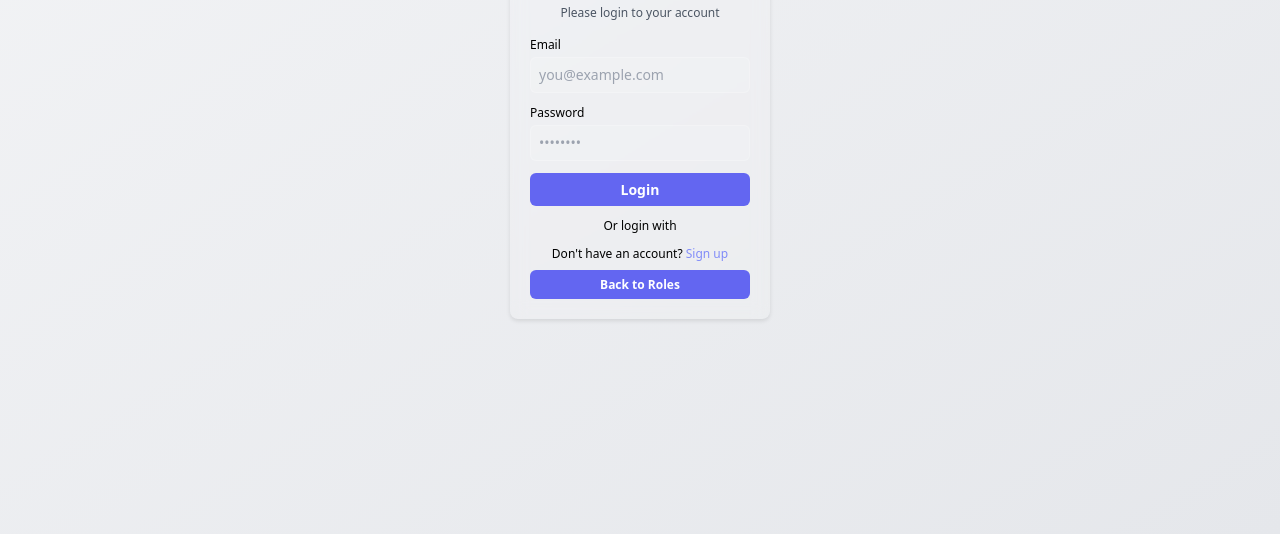
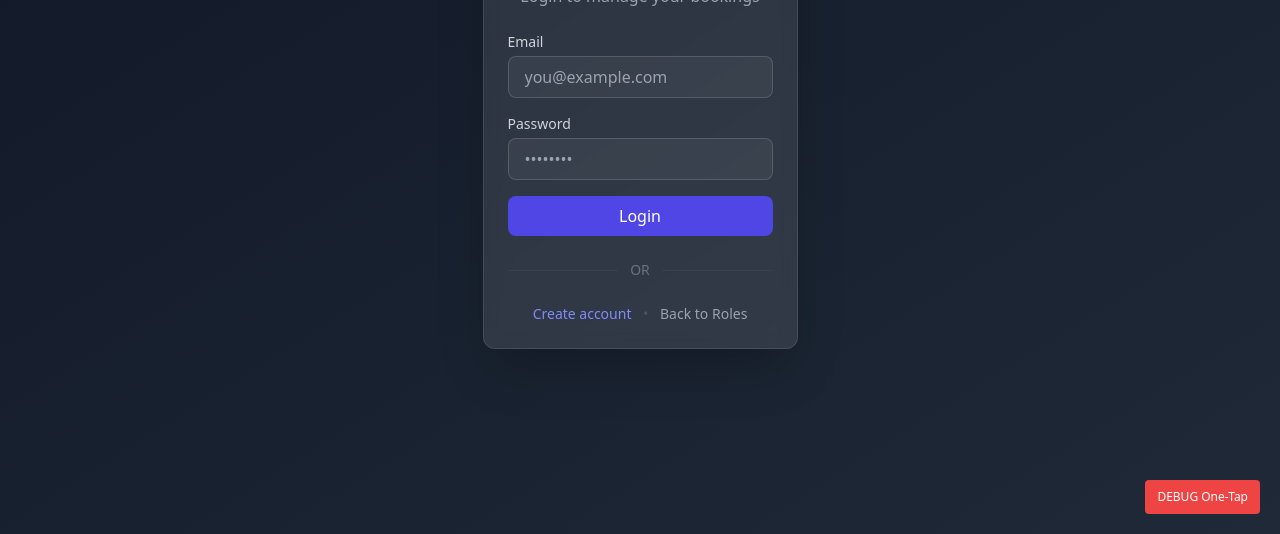
Before and after one commit to theegentlemaniac/Booking-Faciility, a website: page index.html in a window 1280 px wide. Shown: the part 266-800 px from the top of the page. Drawn offline with nearby package versions, Linux system fonts and the light colour scheme.

Commit message:
Update index.html

```diff
--- a/index.html
+++ b/index.html
@@ -2,222 +2,239 @@
 <html lang="en" data-theme="dark" class="dark">
 <head>
   <meta charset="UTF-8">
-  <meta name="viewport" content="width=width=device-width, initial-scale=1.0">
-  <title>Community Sports Hub</title>
+  <meta name="viewport" content="width=device-width, initial-scale=1.0">
+  <title>Community Sports Hub - Login</title>
   <script src="https://cdn.tailwindcss.com"></script>
   <script src="https://kit.fontawesome.com/6fcd0eade4.js" crossorigin="anonymous"></script>
+
+  <!-- Google SDK -->
   <script src="https://accounts.google.com/gsi/client" async defer></script>
-  <script src="./scripts/auth.js" defer></script>
   <meta name="google-signin-client_id" content="693363898999-dd7ujp8tvn4gqslte7jdlgimf0rcdtj2.apps.googleusercontent.com">
+
   <style>
-    .hidden {
-      display: none;
-      opacity: 0;
-    }
-
-    /* Login container styles (compact) */
     .auth-container {
-      max-width: 280px;
-      width: 100%;
+      max-width: 340px;
       background-color: rgba(255, 255, 255, 0.1);
       backdrop-filter: blur(8px);
-      padding: 1.25rem;
-      border-radius: 0.5rem;
-      box-shadow: 0 2px 4px rgba(0, 0, 0, 0.1);
-      margin: 0 auto; /* Center horizontally */
-    }
-
-    .auth-section-wrapper {
-      display: flex;
-      justify-content: center;
-      align-items: center;
-      height: 100%; /* Full height to center vertically */
+      border: 1px solid rgba(255, 255, 255, 0.1);
     }
 
     .input-field {
-      width: 100%;
-      padding: 0.4rem 0.5rem;
-      font-size: 0.875rem;
-      border: 1px solid rgba(255, 255, 255, 0.2);
-      border-radius: 0.375rem;
-      background-color: rgba(255, 255, 255, 0.1);
-      color: #f3f4f6;
+      background-color: rgba(255, 255, 255, 0.05);
+      border: 1px solid rgba(255, 255, 255, 0.15);
+      transition: all 0.2s ease;
     }
 
-    .input-field:focus {
-      outline: none;
-      border-color: #6366f1;
-      box-shadow: 0 0 0 2px rgba(99, 102, 241, 0.4);
+    .g_id_signin {
+      width: 100% !important;
+      margin-bottom: 0.5rem;
     }
 
-    .btn {
-      width: 100%;
-      padding: 0.4rem;
-      font-size: 0.875rem;
-      background-color: #6366f1;
+    /* Debug button styling */
+    #debug-btn {
+      position: fixed;
+      bottom: 20px;
+      right: 20px;
+      background: #ef4444;
       color: white;
-      border: none;
-      border-radius: 0.375rem;
-      cursor: pointer;
-      font-weight: bold;
-    }
-
-    .btn:hover {
-      background-color: #4f46e5;
-    }
-
-    /* Body themes */
-    body[data-theme="dark"] {
-      background: linear-gradient(135deg, #0f172a, #1e293b);
-      color: #f3f4f6;
-    }
-
-    body[data-theme="light"] {
-      background: linear-gradient(135deg, #f3f4f6, #e5e7eb);
-      color: #1f2937;
+      padding: 8px 12px;
+      border-radius: 4px;
+      font-size: 12px;
+      z-index: 1000;
     }
   </style>
 </head>
-<body class="bg-gradient-to-br from-gray-100 to-gray-200 dark:from-gray-900 dark:to-gray-800 min-h-screen flex items-center justify-center p-4 transition-colors duration-300">
+<body class="bg-gradient-to-br from-gray-900 to-gray-800 min-h-screen flex items-center justify-center p-4">
 
-  <!-- Theme Toggle Button -->
-  <button onclick="toggleTheme()" class="absolute top-4 right-4 bg-gray-200/20 dark:bg-gray-800/20 text-gray-800 dark:text-gray-100 p-2 rounded-full hover:bg-gray-300/30 dark:hover:bg-gray-700/30 transition-all duration-300 shadow-md">
-    <i id="theme-icon" class="fas fa-moon text-base"></i>
+  <!-- Logo -->
+  <a href="landingpage.html" class="absolute top-4 left-4 flex items-center">
+    <figure class="bg-indigo-600 rounded-lg w-8 h-8 flex items-center justify-center">
+      <i class="fas fa-dumbbell text-white"></i>
+    </figure>
+    <span class="ml-2 text-xl font-bold text-gray-100">
+      Community Sports Hub
+    </span>
+  </a>
+
+  <!-- Theme Toggle -->
+  <button onclick="toggleTheme()" class="absolute top-4 right-4 bg-gray-800/20 text-gray-100 p-2 rounded-full">
+    <i id="theme-icon" class="fas fa-moon"></i>
   </button>
 
-  <!-- Auth Section -->
-  <div class="auth-section-wrapper">
-    <div class="auth-container">
-      <h1 class="text-xl font-bold text-center mb-2" id="auth-title">Welcome Back</h1>
-      <p class="text-xs text-gray-600 dark:text-gray-300 text-center mb-4" id="auth-description">Please login to your account</p>
+  <!-- Auth Container -->
+  <main class="auth-container rounded-xl shadow-2xl p-6 fade-in">
+    <header>
+      <h1 class="text-2xl font-bold text-center text-gray-100 mb-2">Welcome Back</h1>
+      <p class="text-gray-400 text-center mb-6">Login to manage your bookings</p>
+    </header>
 
-      <form class="space-y-3" onsubmit="handleLogin(event)">
-        <div>
-          <label for="email" class="block text-xs font-medium mb-1">Email</label>
-          <input type="email" id="email" class="input-field" placeholder="you@example.com" required>
-        </div>
-        <div>
-          <label for="password" class="block text-xs font-medium mb-1">Password</label>
-          <input type="password" id="password" class="input-field" placeholder="••••••••" required>
-        </div>
-        <button type="submit" class="btn">Login</button>
+    <!-- Regular Login Form -->
+    <form class="space-y-4 mb-6" onsubmit="handleLogin(event)">
+      <section>
+        <label class="text-gray-300 text-sm font-medium mb-1 block">Email</label>
+        <input type="email" id="email" class="input-field w-full px-4 py-2 rounded-lg"
+               placeholder="you@example.com" required>
+      </section>
+      <section>
+        <label class="text-gray-300 text-sm font-medium mb-1 block">Password</label>
+        <input type="password" id="password" class="input-field w-full px-4 py-2 rounded-lg"
+               placeholder="••••••••" required>
+      </section>
+      <button type="submit" class="w-full bg-indigo-600 hover:bg-indigo-700 text-white py-2 px-4 rounded-lg font-medium">
+        Login
+      </button>
     </form>
 
-      <!-- Google Sign-In Section -->
-      <div class="mt-3 text-center">
-        <p class="text-xs mb-2">Or login with</p>
-        <div id="g_id_onload"
+    <!-- Social Login Section -->
+    <section class="space-y-3">
+      <section class="flex items-center">
+        <hr class="flex-grow border-t border-gray-700">
+        <span class="px-3 text-gray-500 text-sm">OR</span>
+        <hr class="flex-grow border-t border-gray-700">
+      </section>
+
+      <!-- Google One-Tap Sign-In -->
+      <section id="g_id_onload"
            data-client_id="693363898999-dd7ujp8tvn4gqslte7jdlgimf0rcdtj2.apps.googleusercontent.com"
            data-context="signin"
            data-ux_mode="popup"
+           data-login_uri="http://localhost:5500/index.html"
            data-callback="handleGoogleSignIn"
-             data-auto_prompt="false">
-        </div>
-        <div class="g_id_signin"
+           data-auto_prompt="true">
+      </section>
+
+      <!-- Fallback Google Button -->
+      <section class="g_id_signin"
            data-type="standard"
            data-shape="rectangular"
            data-theme="outline"
            data-text="signin_with"
-             data-size="medium"
+           data-size="large"
            data-logo_alignment="left">
-        </div>
-      </div>
+      </section>
+    </section>
 
-      <p class="mt-3 text-center text-xs">
-        Don't have an account? <a href="signup.html" class="text-indigo-400 hover:underline">Sign up</a>
-      </p>
-
-      <button onclick="backToRoles()" class="btn mt-2 text-xs">
+    <footer class="mt-6 text-center text-sm">
+      <a href="signup.html" class="text-indigo-400 hover:underline">Create account</a>
+      <span class="text-gray-600 mx-2">•</span>
+      <button onclick="backToRoles()" class="text-gray-400 hover:text-gray-300">
         Back to Roles
       </button>
-    </div>
-  </div>
+    </footer>
+  </main>
+
+  <!-- Debug Button -->
+  <button id="debug-btn" onclick="debugGoogleOneTap()">DEBUG One-Tap</button>
 
   <script>
-    // Initialize animations when page loads
-    document.addEventListener('DOMContentLoaded', () => {
-      // Set theme
-      const savedTheme = localStorage.getItem('theme') || 'dark';
-      document.documentElement.setAttribute('data-theme', savedTheme);
-      document.documentElement.classList.toggle('dark', savedTheme === 'dark');
-
-      const themeIcon = document.getElementById('theme-icon');
-      themeIcon.classList.toggle('fa-sun', savedTheme === 'light');
-      themeIcon.classList.toggle('fa-moon', savedTheme === 'dark');
-
-      // Initial page load animation
-      document.body.style.opacity = '0';
-      setTimeout(() => {
-        document.body.style.transition = 'opacity 0.3s ease-in';
-        document.body.style.opacity = '1';
-      }, 10);
-
-      // Smooth navigation for links
-      document.querySelectorAll('a').forEach(link => {
-        link.addEventListener('click', function(e) {
-          if (this.href && this.href !== '#' && !this.href.includes('javascript')) {
-            e.preventDefault();
-            document.body.style.opacity = '0';
-            document.body.style.transition = 'opacity 0.3s ease-out';
-
-            setTimeout(() => {
-              window.location.href = this.href;
-            }, 300);
-          }
-        });
-      });
-    });
-
+    // Theme Toggle
     function toggleTheme() {
       const html = document.documentElement;
-      const currentTheme = html.getAttribute('data-theme');
-      const newTheme = currentTheme === 'dark' ? 'light' : 'dark';
-
+      const newTheme = html.getAttribute('data-theme') === 'dark' ? 'light' : 'dark';
       html.setAttribute('data-theme', newTheme);
       localStorage.setItem('theme', newTheme);
-      html.classList.toggle('dark', newTheme === 'dark');
 
       const icon = document.getElementById('theme-icon');
       icon.classList.toggle('fa-moon', newTheme === 'dark');
       icon.classList.toggle('fa-sun', newTheme === 'light');
     }
 
-    function backToRoles() {
-      window.location.href = "roles.html"; // Redirect to roles.html
+    // Initialize theme
+    document.addEventListener('DOMContentLoaded', () => {
+      const savedTheme = localStorage.getItem('theme') || 'dark';
+      document.documentElement.setAttribute('data-theme', savedTheme);
+      document.body.style.opacity = '1';
+
+      // Initialize Google One-Tap
+      initGoogleOneTap();
+    });
+
+    // Google One-Tap Initialization
+    function initGoogleOneTap() {
+      if (!window.google) {
+        console.warn('Google SDK not loaded yet, retrying...');
+        setTimeout(initGoogleOneTap, 500);
+        return;
       }
 
-    function handleLogin(event) {
-      event.preventDefault();
-      const email = document.getElementById('email').value;
-      const password = document.getElementById('password').value;
+      google.accounts.id.initialize({
+        client_id: '693363898999-dd7ujp8tvn4gqslte7jdlgimf0rcdtj2.apps.googleusercontent.com',
+        callback: handleGoogleSignIn
+      });
 
-      if (email && password) {
-        document.body.style.opacity = '0';
-        document.body.style.transition = 'opacity 0.3s ease-out';
+      // Check One-Tap status
+      google.accounts.id.prompt(notification => {
+        if (notification.isNotDisplayed()) {
+          console.log('One-Tap not displayed. Reason:', notification.getNotDisplayedReason());
+        }
+      });
+    }
 
-        setTimeout(() => {
-          localStorage.setItem('userToken', 'mockToken');
+    // Google Sign-In Handler
+    function handleGoogleSignIn(response) {
+      console.log('Google response:', response);
+      const user = decodeJwtResponse(response.credential);
+
+      localStorage.setItem('userToken', response.credential);
+      localStorage.setItem('userEmail', user.email);
+      localStorage.setItem('userName', user.name || 'User');
+      localStorage.setItem('authMethod', 'google');
+
       redirectBasedOnRole();
-        }, 300);
-      } else {
-        alert('Please enter valid credentials');
+    }
+
+    // JWT Decoder
+    function decodeJwtResponse(token) {
+      try {
+        const base64Url = token.split('.')[1];
+        const base64 = base64Url.replace(/-/g, '+').replace(/_/g, '/');
+        return JSON.parse(atob(base64));
+      } catch (e) {
+        console.error('Failed to decode JWT:', e);
+        return { email: '', name: '' };
       }
     }
 
+    // Debug Function
+    function debugGoogleOneTap() {
+      if (!window.google) {
+        alert('Google SDK not loaded! Check console for errors.');
+        return;
+      }
+
+      google.accounts.id.prompt(notification => {
+        if (notification.isNotDisplayed()) {
+          const reason = notification.getNotDisplayedReason();
+          alert(`One-Tap failed: ${reason}\n\nCheck console for details`);
+          console.error('One-Tap error details:', {
+            reason,
+            currentOrigin: window.location.origin,
+            authorizedOrigins: [
+              'http://localhost:5500',
+              'http://127.0.0.1:5500'
+            ]
+          });
+        }
+      });
+    }
+
+    // Redirect Logic
     function redirectBasedOnRole() {
       const role = localStorage.getItem('userRole');
       window.location.href = role === 'Admin' ? 'admin-dashboard.html' : 'dashboard.html';
     }
 
-    function handleGoogleSignIn(response) {
-      console.log('Google sign-in response:', response);
-      document.body.style.opacity = '0';
-      document.body.style.transition = 'opacity 0.3s ease-out';
+    // Form Login Handler
+    function handleLogin(event) {
+      event.preventDefault();
+      localStorage.setItem('userToken', 'mockToken');
+      localStorage.setItem('authMethod', 'email');
+      redirectBasedOnRole();
+    }
 
-      setTimeout(() => {
-        localStorage.setItem('userToken', 'googleToken');
-        redirectBasedOnRole();
-      }, 300);
+    // Back to Roles
+    function backToRoles() {
+      window.location.href = 'roles.html';
     }
   </script>
 </body>
```
Lines whose indentation alone changed are shown as unchanged.
